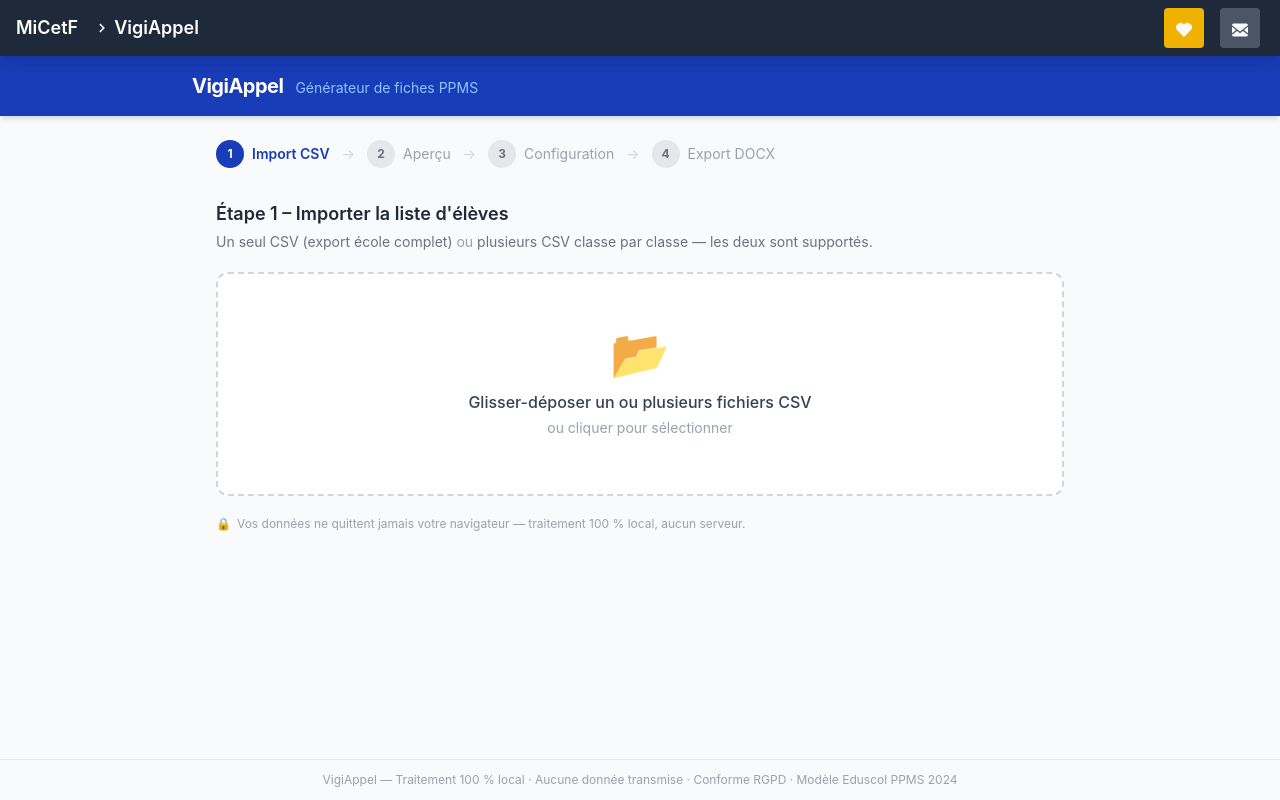
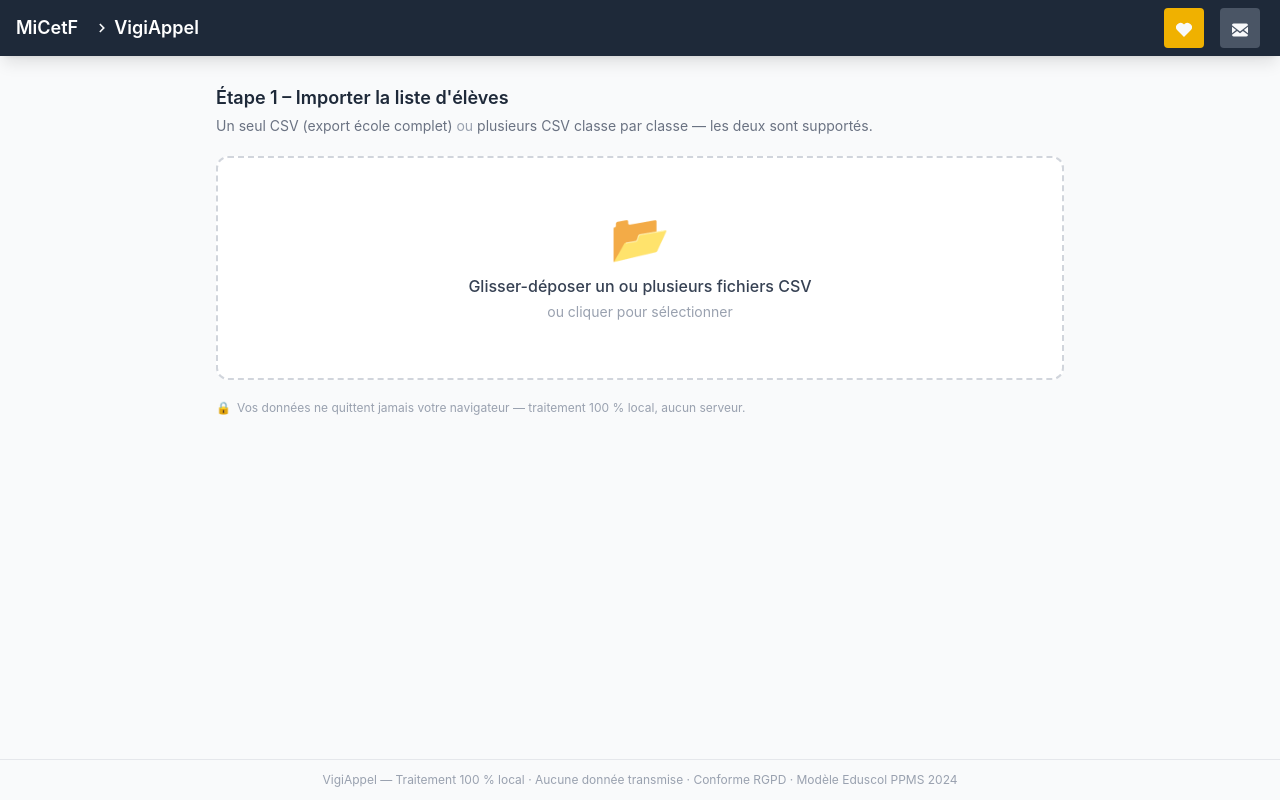
Before and after one commit to micetf/ppmsu-vigiappel, a React (Vite) app: page / in a window 1280 px wide. Built offline with nearby package versions, Linux system fonts and the light colour scheme.

Commit message:
refactor: suppression header redondant, h1 sr-only, sous-titre dans main

```diff
--- a/src/App.jsx
+++ b/src/App.jsx
@@ -39,27 +39,8 @@ export default function App() {
             {/* Navbar micetf.fr — fixe, z-50 */}
             <Navbar />
 
-            {/* Header app — pt-14 pour passer sous la navbar fixe */}
-            <header className="bg-blue-800 text-white py-4 px-6 shadow-md mt-14">
-                <div className="max-w-4xl mx-auto flex items-center justify-between">
-                    <div className="flex items-baseline gap-3">
-                        <h1 className="text-xl font-bold tracking-tight">
-                            VigiAppel
-                        </h1>
-                        <span className="text-blue-300 text-sm">
-                            Générateur de fiches PPMS
-                        </span>
-                    </div>
-                    {step > 1 && (
-                        <button
-                            onClick={handleReset}
-                            className="text-xs text-blue-300 hover:text-white border border-blue-600 hover:border-blue-400 rounded-lg px-3 py-1.5 transition-colors"
-                        >
-                            ↺ Recommencer
-                        </button>
-                    )}
-                </div>
-            </header>
+            {/* h1 masqué visuellement mais présent pour l'accessibilité et le SEO */}
+            <h1 className="sr-only">VigiAppel — Générateur de fiches PPMS</h1>
 
             {/* Contenu principal */}
             <main className="flex-1 max-w-4xl mx-auto w-full p-6">
```
